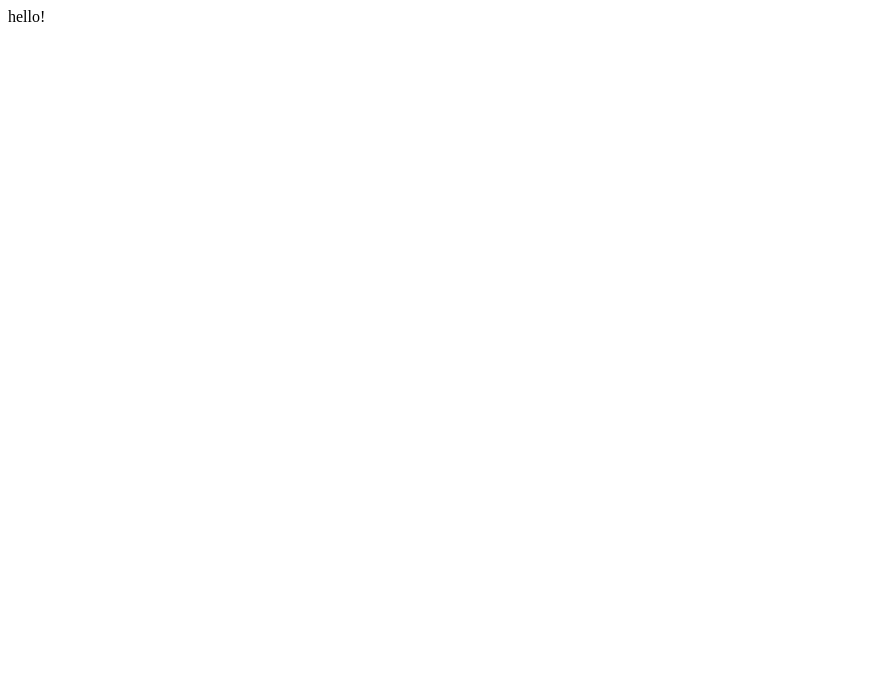
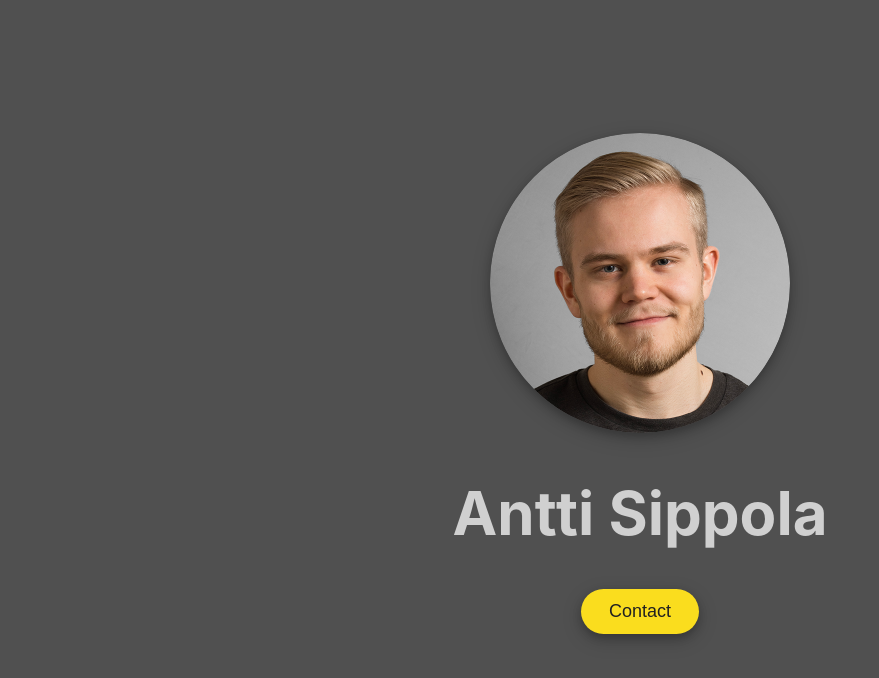
Before and after one commit to anttisippola/anttisippola.github.io, a plain HTML site: page index.html in a window 1280 px wide. Shown: the whole page, without its empty margins (0-879 px from the left). Drawn offline with Linux system fonts and the light colour scheme.

Commit message:
Contact page

```diff
--- a/index.html
+++ b/index.html
@@ -1 +1,15 @@
-hello!
+<!DOCTYPE html>
+<html lang="en">
+    <head>
+        <meta name="viewport" content="width=device-width, initial-scale=1.0"/>
+        <link rel="stylesheet" href="styles.css">
+        <title>Antti Sippola</title>
+    </head>
+    <body>
+        <div class="container">
+            <img class="image" src="portrait.png" alt="Portrait of Antti">
+            <h1 class="name"><nobr>Antti Sippola</nobr></h1>
+            <a href="mailto:contact@anttisippola.com"><button type="button">Contact</button></a>
+        </div>
+    </body>
+</html>
--- /dev/null
+++ b/styles.css
@@ -0,0 +1,38 @@
+:root {
+    background: #505050;
+    --name-text-color: #D0D0D0;
+    --button-color: #fadd1e;
+    --button-text-color: #212121;
+    --shadow: 0 4px 8px 0 #00000033, 0 6px 20px 0 #00000030;
+}
+.container {
+    text-align: center;
+    padding-top: 125px;
+    padding-bottom: 125px;
+}
+.image {
+    width:300px;
+    max-width: 50%;
+    border-radius: 50%;
+    box-shadow: var(--shadow)
+}
+.name {
+    font-family: -apple-system, BlinkMacSystemFont, Arial, sans-serif;
+    font-size:60px;
+    color: var(--name-text-color);
+}
+button {
+    background-color: var(--button-color);
+    border: none;
+    border-radius: 25px;
+    color: var(--button-text-color);
+    padding: 12px 28px;
+    text-decoration: none;
+    display: inline-block;
+    font-size: 18px;
+    box-shadow: var(--shadow);
+    transition: all 0.05s ease-in-out;
+}
+button:hover {
+    transform: scale(1.05);
+  }
```
Also changed, not shown: portrait.png (added).
